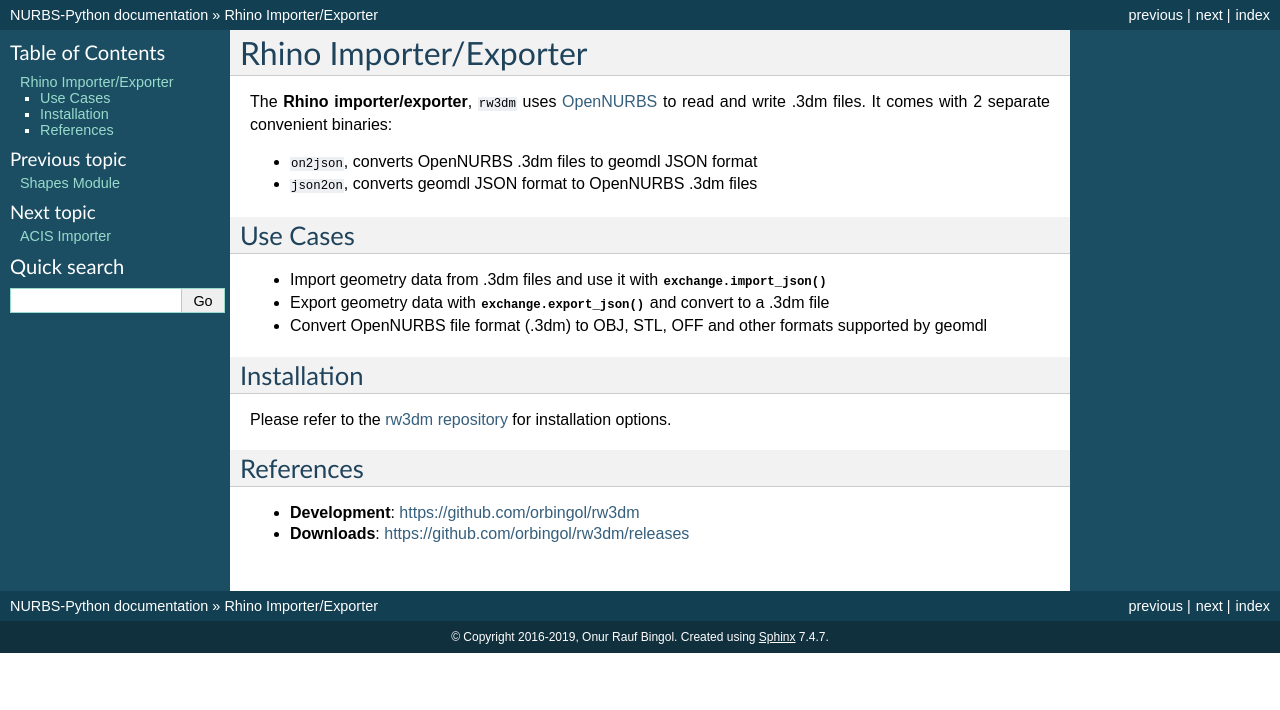
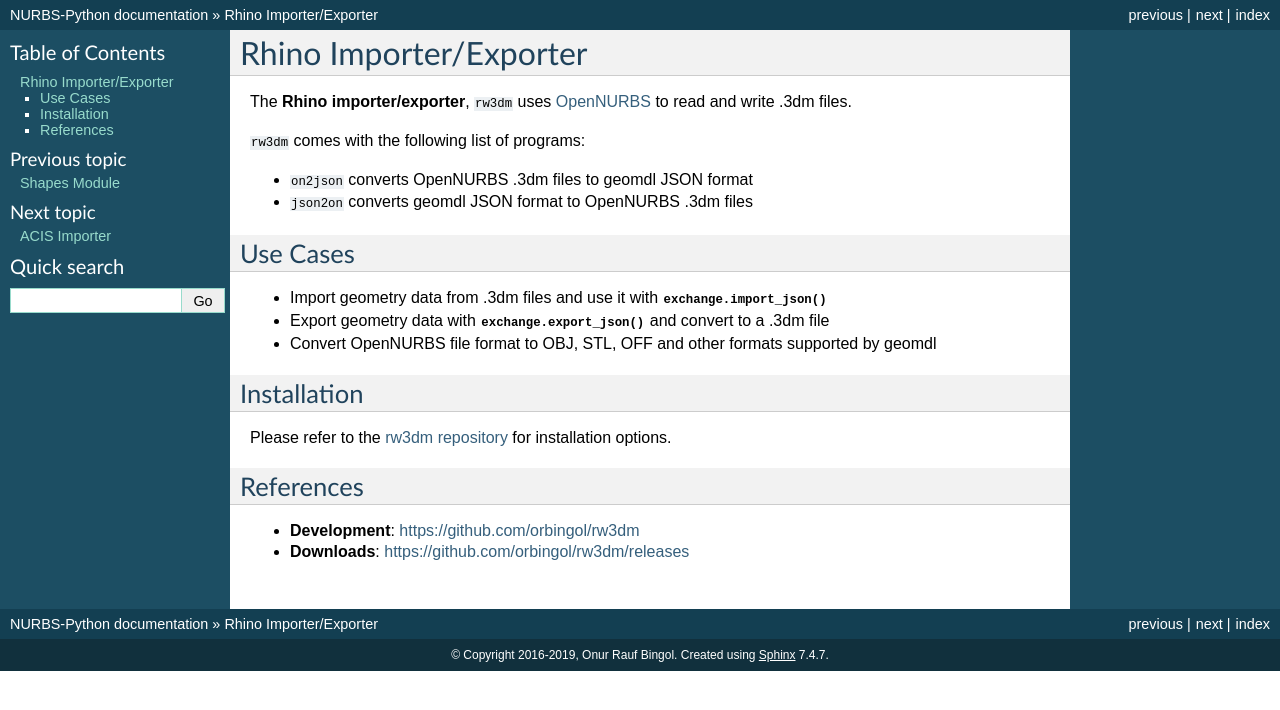
Before and after one commit to orbingol/NURBS-Python, a Sphinx documentation site: the page built from docs/modules_rhino.rst, in a window 1280 px wide. Shown: the top 710 px of the page. Built offline with Sphinx 7.4.7, drawn with Linux system fonts in a browser that asks for light colours; formulas are drawn with MathJax 3.

Commit message:
Update rwsat and rw3dm documentation [skip ci]

```diff
--- a/docs/modules_acis.rst
+++ b/docs/modules_acis.rst
@@ -3,6 +3,10 @@
 
 The **ACIS importer**, ``rwsat`` uses `3D ACIS Modeler <https://www.spatial.com/>`_
 to convert .sat files to geomdl JSON format.
+
+``rwsat`` comes with the following list of programs:
+
+* ``sat2json`` converts ACIS .sat files to geomdl JSON format
 
 Use Cases
 =========
--- a/docs/modules_rhino.rst
+++ b/docs/modules_rhino.rst
@@ -2,17 +2,19 @@
 ^^^^^^^^^^^^^^^^^^^^^^^
 
 The **Rhino importer/exporter**, ``rw3dm`` uses `OpenNURBS <https://www.rhino3d.com/opennurbs>`_
-to read and write .3dm files. It comes with 2 separate convenient binaries:
+to read and write .3dm files.
 
-* ``on2json``, converts OpenNURBS .3dm files to geomdl JSON format
-* ``json2on``, converts geomdl JSON format to OpenNURBS .3dm files
+``rw3dm`` comes with the following list of programs:
+
+* ``on2json`` converts OpenNURBS .3dm files to geomdl JSON format
+* ``json2on`` converts geomdl JSON format to OpenNURBS .3dm files
 
 Use Cases
 =========
 
 * Import geometry data from .3dm files and use it with :func:`.exchange.import_json`
 * Export geometry data with :func:`.exchange.export_json` and convert to a .3dm file
-* Convert OpenNURBS file format (.3dm) to OBJ, STL, OFF and other formats supported by geomdl
+* Convert OpenNURBS file format to OBJ, STL, OFF and other formats supported by geomdl
 
 Installation
 ============
```
